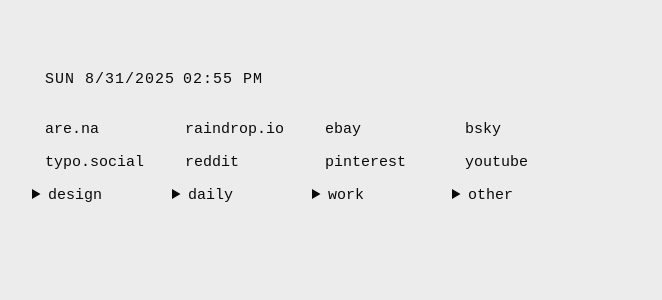
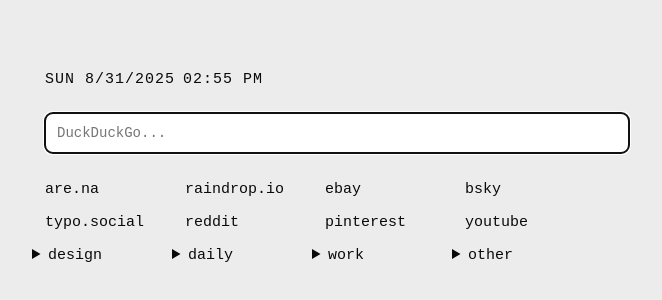
Before and after one commit to paulrnovak/new_tab, a plain HTML site: page index.html in a window 1280 px wide. Shown: the part 264-564 px from the top of the page, without its empty margins (315-977 px from the left). Drawn offline with Linux system fonts and the light colour scheme; a web font is replaced by a local one.

Commit message:
search box added

```diff
--- a/index.html
+++ b/index.html
@@ -20,6 +20,22 @@
                     </script>
                 </div>
                 <p><span id="time"></span></p>
+            </div>
+
+            <div id="duckSearch" style="display: block;">
+                <form
+                    class="google textField"
+                    action="https://duckduckgo.com"
+                    method="get"
+                >
+                    <input
+                    class="input_box"
+                    type="text"
+                    name="q"
+                    placeholder="DuckDuckGo..."
+                    autofocus
+                    />
+                </form>
             </div>
 
             <div class="bookmarks">
--- a/styles.css
+++ b/styles.css
@@ -129,3 +129,13 @@ a:hover {
     opacity: 1;
   }
 }
+
+.input_box {
+  width: 100%;
+  border: none;
+  font-size: 14px;
+  padding: 12px;
+  margin-bottom: 20px;
+  border-radius: 8px;
+  font-family: "Google Sans Code", monospace;
+}
```
